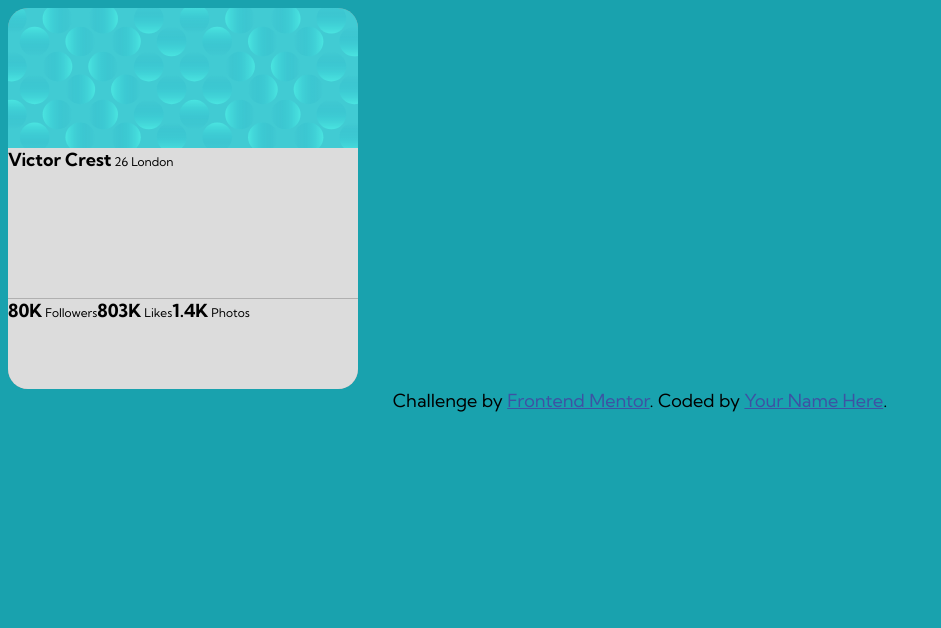
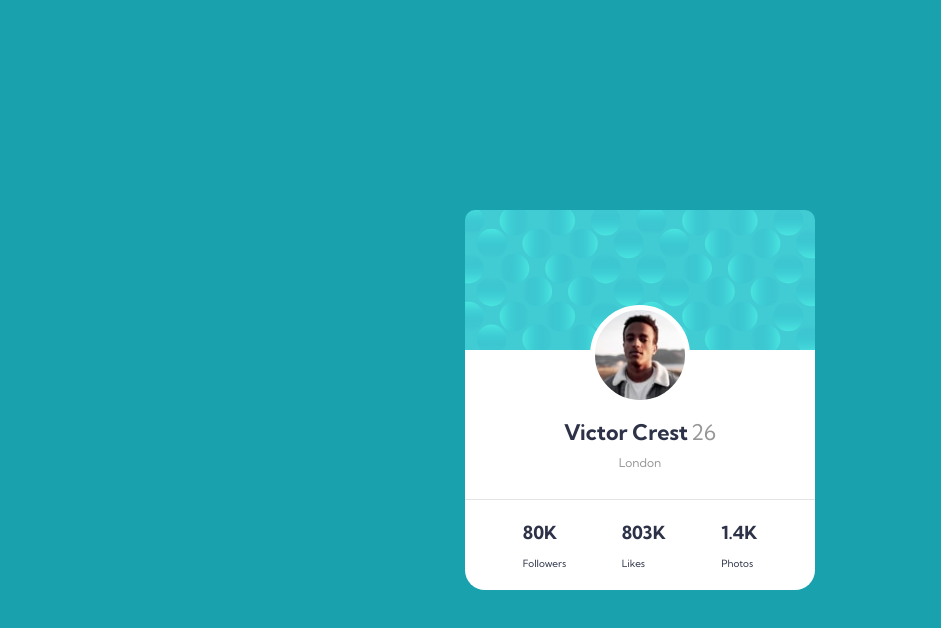
Before and after one commit to MiLabuda/Frontendmentor1, a plain HTML site: page index.html in a window 1280 px wide. Shown: the whole page, without its empty margins (0-941 px from the left). Drawn offline with Linux system fonts and the light colour scheme.

Commit message:
Deploying beta version

```diff
--- a/index.html
+++ b/index.html
@@ -1,44 +1,57 @@
 <!DOCTYPE html>
 <html lang="en">
+
 <head>
   <meta charset="UTF-8">
-  <meta name="viewport" content="width=device-width, initial-scale=1.0"> <!-- displays site properly based on user's device -->
+  <meta name="viewport" content="width=device-width, initial-scale=1.0">
+  <!-- displays site properly based on user's device -->
 
   <link rel="icon" type="image/png" sizes="32x32" href="./images/favicon-32x32.png">
   <link rel="stylesheet" href="style.css">
   <title>Frontend Mentor | Profile card component</title>
 </head>
+
 <body>
+  <div class="container">
       <section class="card">
           <div class="card__upper">
+            <div class="card__image"></div>
           </div>
           <div class="card__mid">
-      <span class="card__bold">Victor Crest</span>  26
+              <div class="card__textblock">
+                  <span class="card--bold">Victor Crest</span> <span class="card--uppercase">26</span></br>
+              </div>
+              <div class="card__textblock">
                 London
               </div>
+          </div>
           <div class="card__bottom">
-      <div class="card__section">
-        <span class="card__bold">80K</span>
+            <div class="card__item">
+
+              <span class="card--bold">80K</span></br>
               Followers
             </div>
-      <div class="card__section">
-        <span class="card__bold">803K</span>
+            <div class="card__item">
+              <span class="card--bold">803K</span></br>
               Likes
             </div>
-      <div class="card__section">
-        <span class="card__bold">1.4K</span>
+            <div class="card__item">
+              <span class="card--bold">1.4K</span></br>
               Photos
             </div>
           </div>
         </section>
+  </div>
 
 
 
 
 
-  <div class="attribution">
+
+ <!-- <div class="attribution">
     Challenge by <a href="https://www.frontendmentor.io?ref=challenge" target="_blank">Frontend Mentor</a>.
-    Coded by <a href="#">Your Name Here</a>.
-  </div>
+    Coded by <a href="#">Michał</a>.
+  </div> -->
 </body>
+
 </html>
--- a/style.css
+++ b/style.css
@@ -1,77 +1,127 @@
 @import url('https://fonts.googleapis.com/css2?family=Kumbh+Sans:wght@400;700&display=swap');
 
 
+* {
+    box-sizing: border-box;
+    margin: 0;
+    padding: 0;
+  }
+
 html {
     font-family: 'Kumbh Sans', sans-serif;
-    font-size: 12px;
+    font-size: 10px;
     scroll-behavior: smooth;
+}
 
+.container {
+    background-color: hsl(185, 75%, 39%);
+    color: hsl(229, 23%, 23%);
+    height: 100vh;
+    width: 100%;
 
+    display: flex;
+    justify-content: center;
+    align-items: center;
 }
-body{
-    background-color: hsl(185, 75%, 39%);
+
+body:before {
+    background: url(images/bg-pattern-top.svg);
+    display: block;
+    content: "";
+    padding:;
+    z-index: 1;
+}
+
+.container:after {
+    background: url(images/bg-pattern-top.svg);
+    display: block;
+    content: "";
+}
+
+.card {
+    background-color: white;
+    border-radius: 20px;
+    width: 350px;
+    height: 380px;
+
+    top: 50%;
+    box-sizing: border-box;
+}
+
+.card__upper {
+    min-height: 140px;
+    background-image: url(/images/bg-pattern-card.svg);
+    border-radius: 10px 10px 0px 0px;
+
+    display: flex;
+    align-items: flex-end;
+    justify-content: center;
 
 }
 
-.card{
+.card__image {
+    background-image: url(/images/image-victor.jpg);
+    background-size: contain;
+    height: 100px;
+    width: 100px;
+    border-radius: 50%;
+    border-width: 5px;
+    border-style: solid;
+    border-color: white;
+    position: relative;
+    bottom: -55px;
+}
+
+.card__mid {
+    height: 150px;
+    padding-top: 40px;
+    border-bottom-color: hsl(0, 0%, 89%);
+    border-bottom-style: solid;
+    border-bottom-width: 1px;
+
+    display: flex;
+    align-items: center;
+    justify-content: center;
+    flex-direction: column;
+}
+
+.card__bottom {
+    min-height: 90px;
+    padding: 10px 30px;
+    display: flex;
+
+    flex-direction: row;
+    justify-content: space-around;
+}
+
+.card__item {
     display: flex;
     flex-direction: column;
-    justify-content: center;
+    justify-content: space-around;
     align-self: center;
-    background-color: hsl(0, 0%, 59%);
-    border-radius: 20px;
-    max-width: 350px;
-}
-.card__upper{
-    min-height: 140px;
-    background-image: url(/images/bg-pattern-card.svg);
-    border-top-right-radius: 20px;
-    border-top-left-radius: 20px;
-
-
 }
 
-.card__mid{
-    min-height: 150px;
-    background-color: gainsboro;
-    border-bottom-color: hsl(0, 0%, 69%);
-    border-bottom-style: solid;
-    border-bottom-width: 0.5px;
-}
-.card__bottom{
-    min-height: 90px;
-    background-color: gainsboro;
-    display: flex;
-    flex-direction: row;
-    border-bottom-right-radius: 20px;
-    border-bottom-left-radius: 20px;
-
+.card__textblock{
+    color:hsl(0, 0%, 59%);
+    padding: 5px;
+    font-size: 1.2em;
 }
 
-.card__item{
+.card--bold {
+    font-size: 1.8em;
+    font-weight: bold;
+    color:hsl(229, 23%, 23%);
+}
 
-}
-.card__bold{
-    font-size: 18px;
-    font-weight: bold;
+.card--uppercase{
+    font-size: 1.8em;
 }
 
 .attribution {
-    font-size: 18px;
+    font-size: 1.8em;
     text-align: center;
 }
+
 .attribution a {
     color: hsl(228, 45%, 44%);
 }
-
-
-@media screen and (max-width: 480px){
-
-
-}
-
-
-@media screen and (min-width: 769px){
-
-
-}
```
Lines whose indentation alone changed are shown as unchanged.
